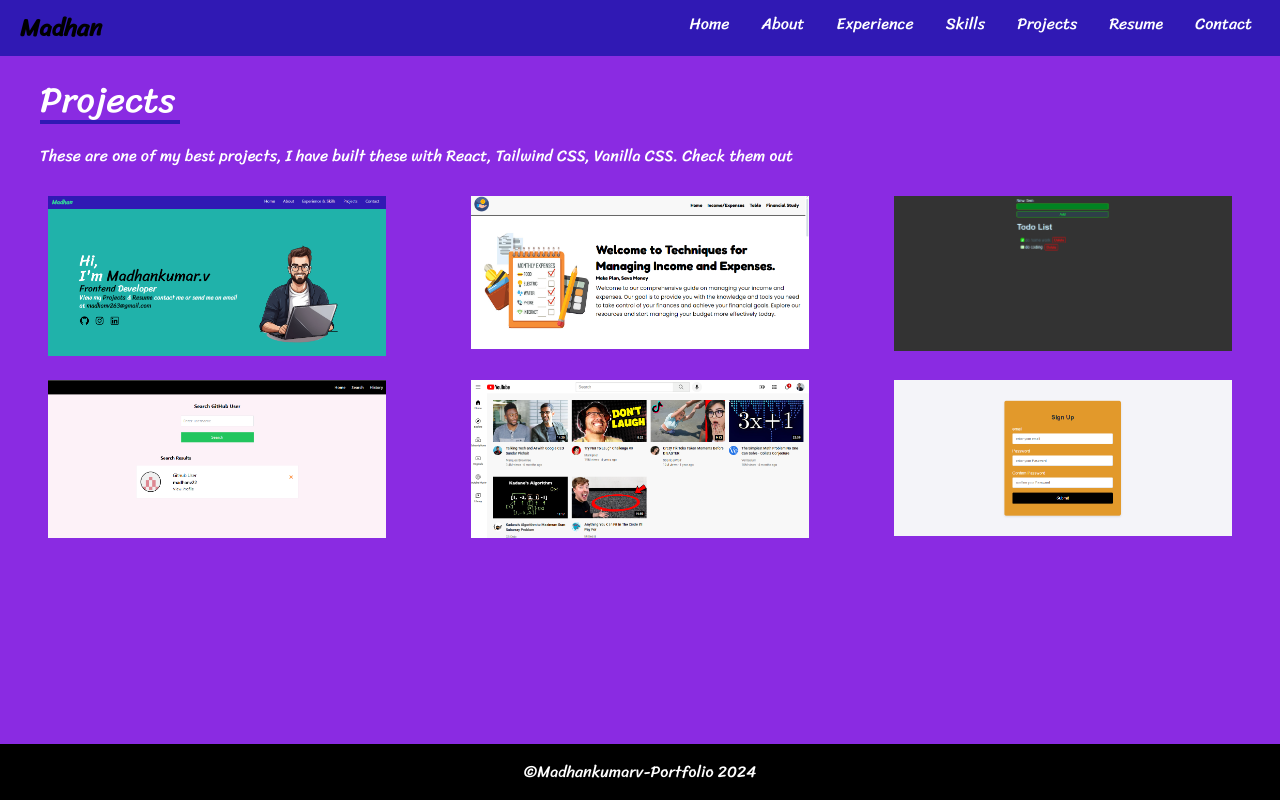
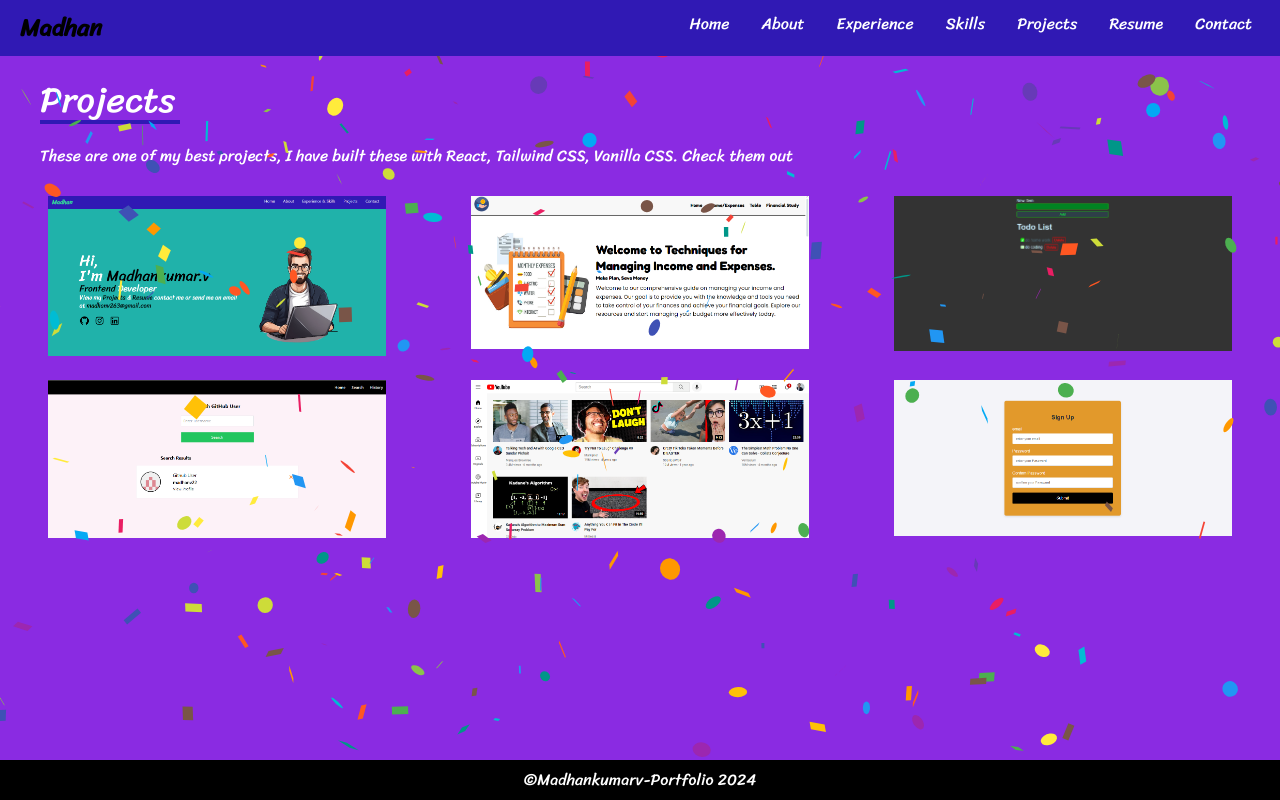
Before and after one commit to madhanv22/madhankumar-portfolio, a React (Vite) app: page /#/projects in a window 1280 px wide. Built offline with nearby package versions, Linux system fonts and the light colour scheme.

Commit message:
new popup effect added

```diff
--- a/package.json
+++ b/package.json
@@ -16,9 +16,11 @@
     "@tailwindcss/forms": "^0.5.9",
     "@tailwindcss/typography": "^0.5.15",
     "react": "^18.3.1",
+    "react-confetti": "^6.2.2",
     "react-dom": "^18.3.1",
     "react-icons": "^5.3.0",
-    "react-router-dom": "^6.26.2"
+    "react-router-dom": "^6.26.2",
+    "react-use": "^17.6.0"
   },
   "devDependencies": {
     "@eslint/js": "^9.9.0",
--- a/src/components/About.jsx
+++ b/src/components/About.jsx
@@ -1,17 +1,32 @@
 import React from 'react';
 import AboutImg from '../assets/about.png';
+import Confetti from 'react-confetti';
+import { useWindowSize } from 'react-use';
+import { useState, useEffect } from 'react';
 
 const About = () => {
 
   const config = {
     line1: 'I am a dynamic React.js frontend developer with a passion for creating functional user interfaces.',
-    line2: 'With nine months of hands-on experience in JavaScript and React.js development, I have mastered the art of building dynamic and responsive web applications.',
+    line2: 'With one year of hands-on experience in JavaScript and React.js development, I have mastered the art of building dynamic and responsive web applications.',
     line3: 'My journey as a self-taught developer, filled with numerous challenges and obstacles, has sharpened my skills and abilities,',
     line4: 'allowing me to manage front-end development projects from start to finish.'
   }
 
+  const [isConfettiVisible, setIsConfettiVisible] = useState(true);
+  const { width, height } = useWindowSize();
+
+  useEffect(() => {
+    const timer = setTimeout(() => {
+      setIsConfettiVisible(false);
+    }, 6000);
+
+    return () => clearTimeout(timer);
+  }, []);
+
   return (
     <section className='about-section' id='about'>
+      {isConfettiVisible && <Confetti width={width} height={height} numberOfPieces={300} />}
       <div className='flex md:w-1/2 w-full py-5'>
         <img className='about-img' src={AboutImg} />
       </div>
--- a/src/components/Contact.jsx
+++ b/src/components/Contact.jsx
@@ -1,5 +1,8 @@
 import React from 'react';
 import { AiOutlineMail, AiOutlineWhatsApp, AiOutlineLinkedin } from 'react-icons/ai';
+import Confetti from 'react-confetti';
+import { useWindowSize } from 'react-use';
+import { useState, useEffect } from 'react';
 
 const Contact = () => {
   const config = {
@@ -8,8 +11,22 @@ const Contact = () => {
     linkedIn: 'https://www.linkedin.com/in/madhankumarv24/'
   };
 
+
+  const [isConfettiVisible, setIsConfettiVisible] = useState(true);
+  const { width, height } = useWindowSize();
+
+  useEffect(() => {
+    const timer = setTimeout(() => {
+      setIsConfettiVisible(false);
+    }, 6000);
+
+    return () => clearTimeout(timer);
+  }, []);
+
+
   return (
     <section className='contact-section' id='contact'>
+      {isConfettiVisible && <Confetti width={width} height={height} numberOfPieces={400} />}
       <div className='flex flex-col items-center text-white p-10'>
         <h1 className='text-4xl border-b-4 border-primary w-[140px] mb-5 cursor-pointer'>Contact</h1>
         <p className='pb-5'>You want to discuss more in detail, please contact me.</p>
--- a/src/components/Experience.jsx
+++ b/src/components/Experience.jsx
@@ -1,4 +1,7 @@
 import React from 'react'
+import Confetti from 'react-confetti';
+import { useWindowSize } from 'react-use';
+import { useState, useEffect } from 'react';
 
 const Experience = () => {
 
@@ -6,6 +9,17 @@ const Experience = () => {
     learned: ' As a self-taught developer, I learned how to build products from scratch, troubleshooting issues to ensure smooth functionality. I gained a strong understanding of front-end technologies like React and JavaScript, which helped me create dynamic websites. I also improved my time management by setting goals and meeting self-imposed deadlines. Through these experiences, I enhanced my ability to design user interfaces, implement key features, and ensure that the applications run efficiently.',
     whatIdid: ' As a self-taught developer, I created two dynamic websites. One is my personal portfolio built using React, and the other is an income and expense management application developed in JavaScript. I designed the user interfaces, implemented features, and ensured the overall functionality and performance of these projects.'
   }
+
+  const [isConfettiVisible, setIsConfettiVisible] = useState(true);
+  const { width, height } = useWindowSize();
+
+  useEffect(() => {
+    const timer = setTimeout(() => {
+      setIsConfettiVisible(false);
+    }, 6000);
+
+    return () => clearTimeout(timer);
+  }, []);
 
   const highlightText = (text, highlights) => {
     const parts = text.split(new RegExp(`(${highlights.join('|')})`, 'gi'))
@@ -24,6 +38,7 @@ const Experience = () => {
 
   return (
     <section className='experience-section' id='experience'>
+       {isConfettiVisible && <Confetti width={width} height={height} numberOfPieces={300} />}
       <div>
         <h1 className='section-heading'>Experience</h1>
       </div>
--- a/src/components/Footer.jsx
+++ b/src/components/Footer.jsx
@@ -2,7 +2,7 @@ import React from 'react'
 
 const Footer = () => {
   return (
-    <div className='py-4 bg-black text-white text-center fixed left-0 right-0 bottom-0 z-50'>&copy;Madhankumarv-Portfolio 2024</div>
+    <div className='py-2 bg-black text-white text-center fixed left-0 right-0 bottom-0 z-50'>&copy;Madhankumarv-Portfolio 2024</div>
   )
 }
 
--- a/src/components/Hero.jsx
+++ b/src/components/Hero.jsx
@@ -1,6 +1,9 @@
 import React from 'react';
 import HeroImg from '../assets/hero.png';
 import { AiOutlineGithub, AiOutlineInstagram, AiOutlineLinkedin } from "react-icons/ai";
+import Confetti from 'react-confetti';
+import { useWindowSize } from 'react-use';
+import { useState, useEffect } from 'react';
 
 const Hero = () => {
   const config = {
@@ -10,8 +13,20 @@ const Hero = () => {
     linkedIn: 'https://www.linkedin.com/in/madhankumarv24/',
   }
 
+  const [isConfettiVisible, setIsConfettiVisible] = useState(true);
+  const { width, height } = useWindowSize();
+
+  useEffect(() => {
+    const timer = setTimeout(() => {
+      setIsConfettiVisible(false);
+    }, 6000);
+
+    return () => clearTimeout(timer);
+  }, []);
+
   return (
     <section className='hero-section' id='hero'>
+      {isConfettiVisible && <Confetti width={width} height={height} numberOfPieces={300} />}
       <div className='w-full md:w-1/2 flex flex-col justify-center'>
         <div className='text-4xl border-b-4 text-white cursor-pointer border-primary w-[160px] ms-0 mb-5'>
           <h1 className=''>Home</h1>
--- a/src/components/Projects.jsx
+++ b/src/components/Projects.jsx
@@ -4,6 +4,9 @@ import projectImg3 from '../assets/project3.png';
 import projectImg4 from '../assets/project4.png';
 import projectImg5 from '../assets/project5.png';
 import projectImg6 from '../assets/project6.png';
+import Confetti from 'react-confetti';
+import { useWindowSize } from 'react-use';
+import { useState, useEffect } from 'react';
 
 const Projects = () => {
   const config = {
@@ -47,8 +50,21 @@ const Projects = () => {
     ]
   };
 
+
+  const [isConfettiVisible, setIsConfettiVisible] = useState(true);
+  const { width, height } = useWindowSize();
+
+  useEffect(() => {
+    const timer = setTimeout(() => {
+      setIsConfettiVisible(false);
+    }, 6000);
+
+    return () => clearTimeout(timer);
+  }, []);
+
   return (
     <section className='projects-section' id='projects'>
+      {isConfettiVisible && <Confetti width={width} height={height} numberOfPieces={400} />}
       <div className='w-full'>
         <div className='flex px-6 flex-col'>
           <h1 className='text-4xl border-b-4 border-primary w-[140px] mb-5 cursor-pointer'>Projects</h1>
--- a/src/components/Resume.jsx
+++ b/src/components/Resume.jsx
@@ -1,14 +1,29 @@
 import React from 'react';
 import ResumeImg from '../assets/resume.png';
 import ResumePDF from '../assets/madhan.resume.pdf';
+import Confetti from 'react-confetti';
+import { useWindowSize } from 'react-use';
+import { useState, useEffect } from 'react';
 
 const Resume = () => {
   const config = {
     resume: ResumePDF,
   };
 
+  const [isConfettiVisible, setIsConfettiVisible] = useState(true);
+  const { width, height } = useWindowSize();
+
+  useEffect(() => {
+    const timer = setTimeout(() => {
+      setIsConfettiVisible(false);
+    }, 6000);
+
+    return () => clearTimeout(timer);
+  }, []);
+
   return (
     <section className='resume-section' id='resume'>
+      {isConfettiVisible && <Confetti width={width} height={height} numberOfPieces={400} />}
       <div className='flex md:w-1/2 py-5 justify-center items-center'>
         <img className='w-2/3 md:w-1/2 lg:w-1/3 h-auto lg:max-h-100' src={ResumeImg} alt="Resume" />
       </div>
--- a/src/components/Skills.jsx
+++ b/src/components/Skills.jsx
@@ -1,4 +1,7 @@
 import React from 'react'
+import Confetti from 'react-confetti';
+import { useWindowSize } from 'react-use';
+import { useState, useEffect } from 'react';
 
 const Skills = () => {
 
@@ -14,8 +17,21 @@ const Skills = () => {
     ]
   }
 
+  const [isConfettiVisible, setIsConfettiVisible] = useState(true);
+  const { width, height } = useWindowSize();
+
+  useEffect(() => {
+    const timer = setTimeout(() => {
+      setIsConfettiVisible(false);
+    }, 6000);
+
+    return () => clearTimeout(timer);
+  }, []);
+
+
   return (
     <section className='skills-section' id='skills'>
+      {isConfettiVisible && <Confetti width={width} height={height} numberOfPieces={400} />}
       <div className='flex px-6 flex-col'>
         <h1 className='text-4xl border-b-4 w-[90px] border-primary cursor-pointer mb-5'>Skills</h1>
         <div className='p-4 flex justify-around'>
```
Also changed, not shown: 1 other file (tests, documents, lock files or other folders).
